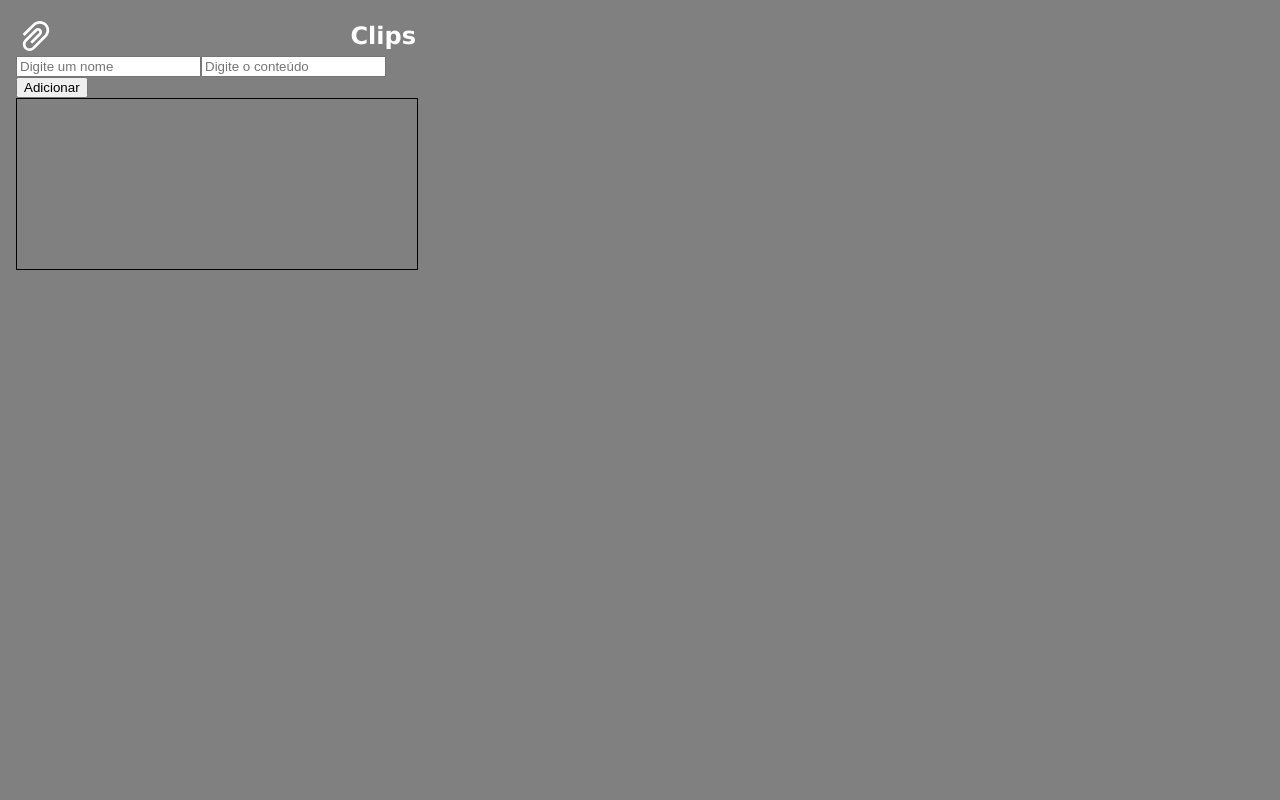
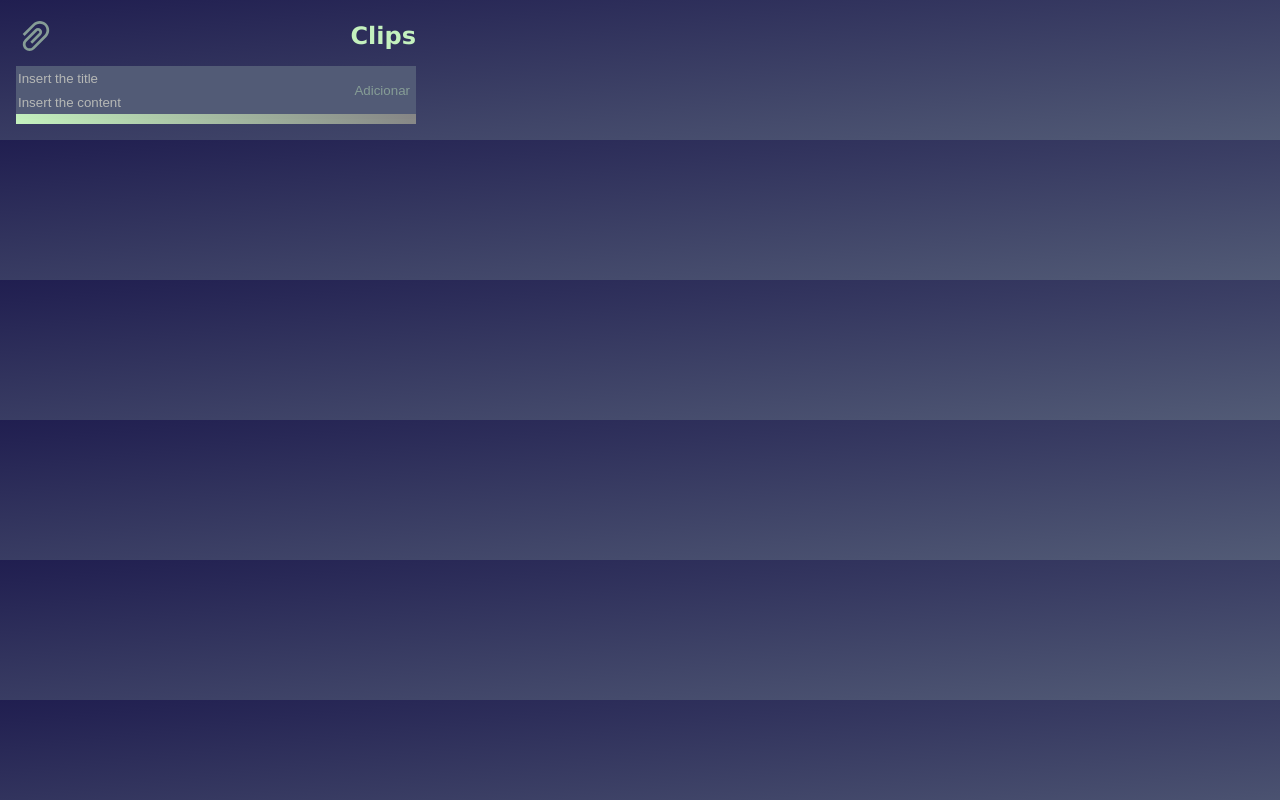
Before and after one commit to matheustkaczyk/clips-extension, a React (Create React App) app: page / in a window 1280 px wide. Built offline with nearby package versions, Linux system fonts and the light colour scheme.

Commit message:
Alterando placeholder para texto em ingles, configurando css

```diff
--- a/src/App.css
+++ b/src/App.css
@@ -1,12 +1,13 @@
 .App {
   max-width: 400px;
-  max-height: 300px;
+  max-height: 320px;
   padding: 1em;
 }
 
 .clips-ico {
   width: 10%;
   height: auto;
+  color: #869D96;
 }
 
 .header {
@@ -14,25 +15,71 @@
   flex-direction: row;
   justify-content: space-between;
   align-items: center;
+  margin-bottom: 10px
 }
 
 .header h2 {
   padding: 0;
   margin: 0;
+  color: #C4F1BE;
+}
+
+.card::mouseover {
+  background-color: #F5F5F5;
 }
 
 .card {
-  height: 85px;
+  height: 80px;
   padding: 1%;
   display: flex;
   flex-direction: row;
   justify-content: space-between;
   align-items: center;
+  cursor: pointer;
+  border-bottom: 1px solid grey;
+}
+
+.card button {
+  height: 100%;
 }
 
 .card-wrapper {
+  width: 400;
+  height: 100%;
+  overflow: auto;
+  border: solid;
+  border-width: 5px;
+  border-image: repeating-linear-gradient(45deg, #C4F1BE, #868686) 1;
+}
+
+.form {
   width: 100%;
-  height: 170px;
-  overflow: auto;
-  border: solid black 1px;
+  display: flex;
+  flex-direction: row;
 }
+
+.form input {
+  width: 100%;
+  height: 22px;
+  border: 0;
+  background-color: #525B76;
+  color: #869D96;
+}
+
+::placeholder {
+  color: #b6b8b6;
+}
+
+button {
+  border: 0;
+  background-color: #525B76;
+  color: #869D96;
+}
+
+button::placeholder {
+  color: #C4F1BE;
+}
+
+.form button {
+  border: 0;
+}
--- a/src/components/Card.js
+++ b/src/components/Card.js
@@ -6,7 +6,7 @@ export const Card = ({ name, content, id, handleDelete }) => {
   return(
     <section onClick={ () => copy(content) } className="card">
       <h3>{name}</h3>
-      <Button type="button" placeholder={ 'Excluir' } onClick={ () => handleDelete(id) } />
+      <Button type="button" placeholder={ 'Delete' } onClick={ () => handleDelete(id) } />
     </section>
   )
 };
--- a/src/components/Forms.js
+++ b/src/components/Forms.js
@@ -11,9 +11,11 @@ export const Forms = ({ handleStorage }) => {
   };
 
   return(
-    <form>
-      <Input placeholder={ 'Digite um nome' } name={ setName }/>
-      <Input placeholder={ 'Digite o conteúdo' } name={ setContent }/>
+    <form className="form">
+      <div>
+        <Input placeholder={ 'Insert the title' } name={ setName } className="form-control"/>
+        <Input placeholder={ 'Insert the content' } name={ setContent } className="form-control"/>
+      </div>
       <Button type={ 'button' } onClick={ handleClick } placeholder={ 'Adicionar' }/>
     </form>
   )
--- a/src/components/Input.js
+++ b/src/components/Input.js
@@ -1,11 +1,11 @@
 import React from 'react';
 
-export const Input = ({ placeholder, name }) => {
+export const Input = ({ placeholder, name, classN }) => {
   const handleChange = ({ target }) => {
     name(target.value);
   }
 
   return(
-    <input placeholder={placeholder} onChange={(e) => handleChange(e)} />
+    <input className={classN} placeholder={placeholder} onChange={(e) => handleChange(e)} />
   )
 };
--- a/src/components/Main.js
+++ b/src/components/Main.js
@@ -9,7 +9,8 @@ export const Main = ({ storage, handleDelete, handleStorage }) => {
       <Forms handleStorage={ handleStorage } />
     </div>
       <div className="card-wrapper">
-        {storage.length > 0 && storage.map(
+        {
+          storage.length > 0 && storage.map(
             (item) =>
             <Card
               key={item.id}
--- a/src/index.css
+++ b/src/index.css
@@ -1,9 +1,16 @@
 body, html {
+  max-width: 400;
+  max-height: 320;
   margin: 0;
   padding: 0;
   -webkit-font-smoothing: antialiased;
   -moz-osx-font-smoothing: grayscale;
-  background-color: grey;
+}
+
+html {
+  max-width: 400;
+  max-height: 320;
+  background-image: linear-gradient(to bottom right, #201E50, #525B76);
   font-family: 'Lucida Sans', 'Lucida Sans Regular', 'Lucida Grande', 'Lucida Sans Unicode', Geneva, Verdana, sans-serif;
-  color: white;
+  color: #C4F1BE;
 }
```
Lines whose indentation alone changed are shown as unchanged.
